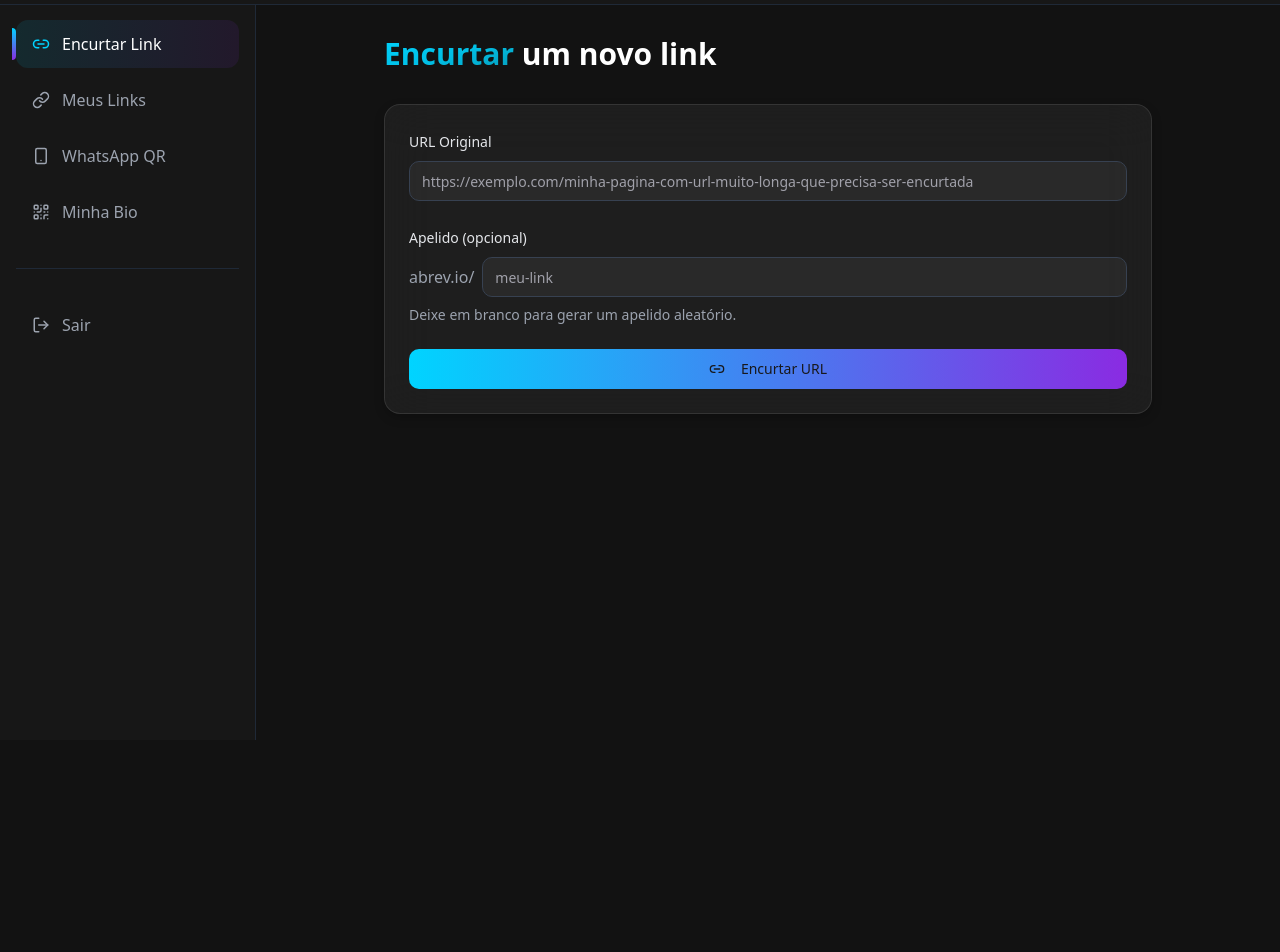
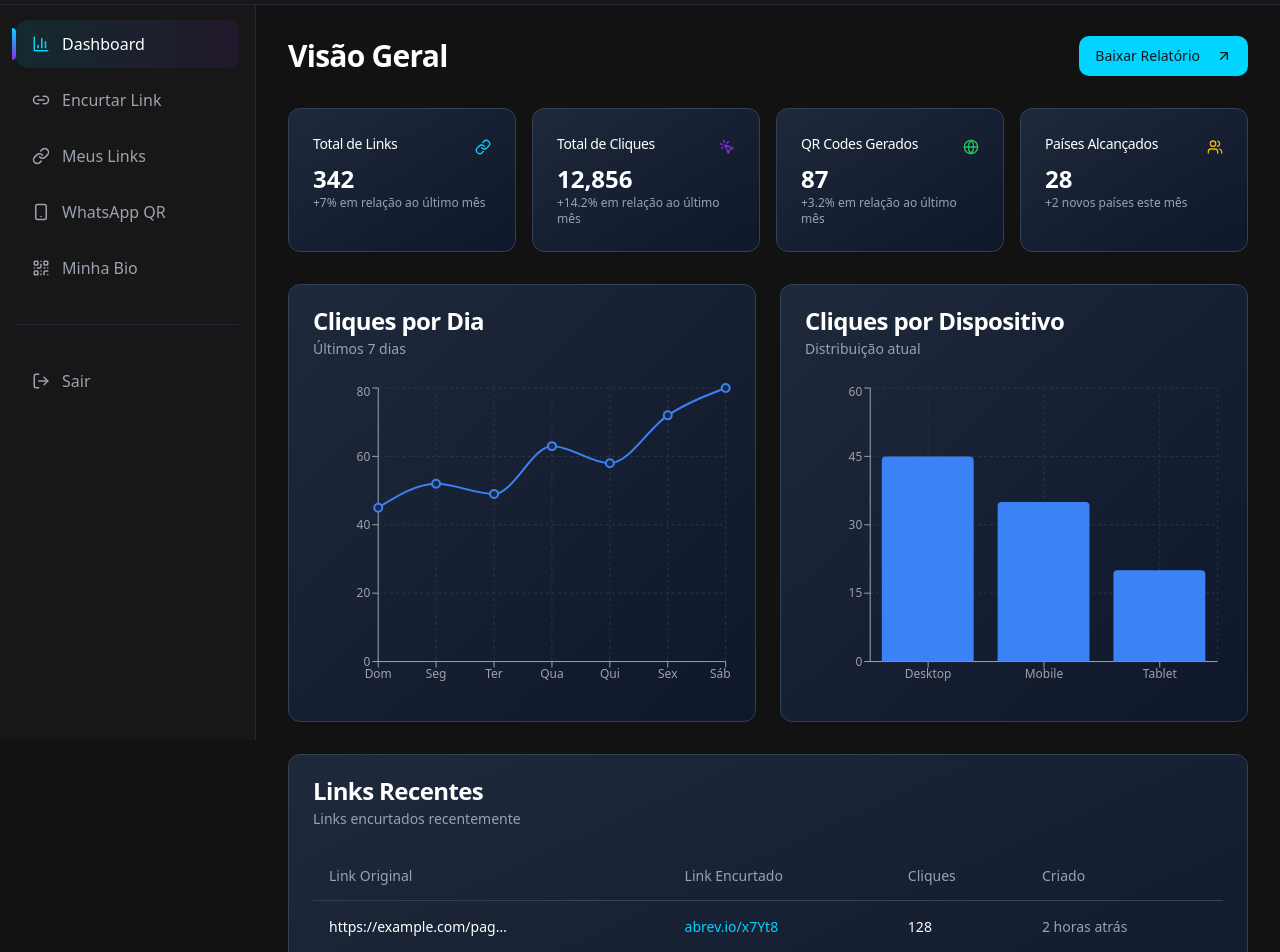
Before and after one commit to imperiopharma/abrevio_v1, a React (Vite) app: page /dashboard in a window 1280 px wide. Shown: the part 60-1012 px from the top of the page. Before the commit the page ends 800 px from the top, so only its background shows below. Built offline with nearby package versions, Linux system fonts and the light colour scheme.

Commit message:
feat: Add dashboard home page
Implement the dashboard home page to display metrics and details after login.

```diff
--- /dev/null
+++ b/src/components/DashboardHome.tsx
@@ -0,0 +1,224 @@
+
+import React from 'react';
+import {
+  BarChart,
+  LineChart,
+  Bar,
+  Line,
+  XAxis,
+  YAxis,
+  CartesianGrid,
+  Tooltip,
+  ResponsiveContainer,
+  Legend
+} from 'recharts';
+import {
+  BarChart3,
+  Link,
+  ArrowUpRight,
+  Users,
+  MousePointerClick,
+  Globe
+} from 'lucide-react';
+import { Card, CardContent, CardHeader, CardTitle, CardDescription } from '@/components/ui/card';
+import { Table, TableHeader, TableRow, TableHead, TableBody, TableCell } from '@/components/ui/table';
+import { Button } from '@/components/ui/button';
+import { ChartContainer, ChartTooltip, ChartTooltipContent } from '@/components/ui/chart';
+
+// Dados de exemplo para as métricas
+const linkClickData = [
+  { name: 'Dom', clicks: 45 },
+  { name: 'Seg', clicks: 52 },
+  { name: 'Ter', clicks: 49 },
+  { name: 'Qua', clicks: 63 },
+  { name: 'Qui', clicks: 58 },
+  { name: 'Sex', clicks: 72 },
+  { name: 'Sáb', clicks: 80 },
+];
+
+const deviceData = [
+  { name: 'Desktop', value: 45 },
+  { name: 'Mobile', value: 35 },
+  { name: 'Tablet', value: 20 },
+];
+
+const recentLinks = [
+  { id: 1, original: 'https://example.com/pagina-muito-longa-com-varios-parametros-e-utm-codes', short: 'abrev.io/x7Yt8', clicks: 128, created: '2 horas atrás' },
+  { id: 2, original: 'https://another-site.com/products/featured-items', short: 'abrev.io/pR9z2', clicks: 84, created: '8 horas atrás' },
+  { id: 3, original: 'https://blog.tech/article/ten-tips-for-productivity', short: 'abrev.io/k4L9m', clicks: 56, created: '1 dia atrás' },
+  { id: 4, original: 'https://curso-online.edu/matricula/programacao', short: 'abrev.io/c8D3f', clicks: 32, created: '2 dias atrás' },
+];
+
+const chartConfig = {
+  clicks: { label: 'Cliques', theme: { light: '#3b82f6', dark: '#60a5fa' } },
+  whatsapp: { label: 'QR WhatsApp', theme: { light: '#10b981', dark: '#34d399' } },
+  bio: { label: 'Links Bio', theme: { light: '#8b5cf6', dark: '#a78bfa' } },
+};
+
+const DashboardHome = () => {
+  return (
+    <div className="space-y-8">
+      <div className="flex items-center justify-between">
+        <h2 className="text-3xl font-bold tracking-tight text-white">Visão Geral</h2>
+        <Button className="bg-abrev-blue hover:bg-abrev-blue/90">
+          Baixar Relatório
+          <ArrowUpRight className="ml-2 h-4 w-4" />
+        </Button>
+      </div>
+
+      {/* Cards de estatísticas */}
+      <div className="grid gap-4 md:grid-cols-2 lg:grid-cols-4">
+        <Card className="bg-gradient-to-br from-slate-800 to-slate-900 border-slate-700">
+          <CardHeader className="flex flex-row items-center justify-between pb-2">
+            <CardTitle className="text-white text-sm font-medium">Total de Links</CardTitle>
+            <Link className="h-4 w-4 text-abrev-blue" />
+          </CardHeader>
+          <CardContent>
+            <div className="text-2xl font-bold text-white">342</div>
+            <p className="text-xs text-slate-400">+7% em relação ao último mês</p>
+          </CardContent>
+        </Card>
+
+        <Card className="bg-gradient-to-br from-slate-800 to-slate-900 border-slate-700">
+          <CardHeader className="flex flex-row items-center justify-between pb-2">
+            <CardTitle className="text-white text-sm font-medium">Total de Cliques</CardTitle>
+            <MousePointerClick className="h-4 w-4 text-abrev-purple" />
+          </CardHeader>
+          <CardContent>
+            <div className="text-2xl font-bold text-white">12,856</div>
+            <p className="text-xs text-slate-400">+14.2% em relação ao último mês</p>
+          </CardContent>
+        </Card>
+
+        <Card className="bg-gradient-to-br from-slate-800 to-slate-900 border-slate-700">
+          <CardHeader className="flex flex-row items-center justify-between pb-2">
+            <CardTitle className="text-white text-sm font-medium">QR Codes Gerados</CardTitle>
+            <Globe className="h-4 w-4 text-green-500" />
+          </CardHeader>
+          <CardContent>
+            <div className="text-2xl font-bold text-white">87</div>
+            <p className="text-xs text-slate-400">+3.2% em relação ao último mês</p>
+          </CardContent>
+        </Card>
+
+        <Card className="bg-gradient-to-br from-slate-800 to-slate-900 border-slate-700">
+          <CardHeader className="flex flex-row items-center justify-between pb-2">
+            <CardTitle className="text-white text-sm font-medium">Países Alcançados</CardTitle>
+            <Users className="h-4 w-4 text-yellow-500" />
+          </CardHeader>
+          <CardContent>
+            <div className="text-2xl font-bold text-white">28</div>
+            <p className="text-xs text-slate-400">+2 novos países este mês</p>
+          </CardContent>
+        </Card>
+      </div>
+
+      {/* Gráficos */}
+      <div className="grid grid-cols-1 md:grid-cols-2 gap-6">
+        <Card className="bg-gradient-to-br from-slate-800 to-slate-900 border-slate-700">
+          <CardHeader>
+            <CardTitle className="text-white">Cliques por Dia</CardTitle>
+            <CardDescription className="text-slate-400">Últimos 7 dias</CardDescription>
+          </CardHeader>
+          <CardContent>
+            <ChartContainer config={chartConfig} className="aspect-[4/3]">
+              <LineChart data={linkClickData}>
+                <CartesianGrid strokeDasharray="3 3" stroke="#2d3748" />
+                <XAxis dataKey="name" stroke="#94a3b8" />
+                <YAxis stroke="#94a3b8" />
+                <ChartTooltip
+                  content={
+                    <ChartTooltipContent
+                      indicator="line"
+                      formatter={(value) => [`${value} cliques`, 'Cliques']}
+                    />
+                  }
+                />
+                <Line
+                  type="monotone"
+                  dataKey="clicks"
+                  name="clicks"
+                  stroke="var(--color-clicks)"
+                  strokeWidth={2}
+                  dot={{ stroke: "var(--color-clicks)", strokeWidth: 2, r: 4, fill: "#1e293b" }}
+                  activeDot={{ r: 6, fill: "var(--color-clicks)" }}
+                />
+              </LineChart>
+            </ChartContainer>
+          </CardContent>
+        </Card>
+
+        <Card className="bg-gradient-to-br from-slate-800 to-slate-900 border-slate-700">
+          <CardHeader>
+            <CardTitle className="text-white">Cliques por Dispositivo</CardTitle>
+            <CardDescription className="text-slate-400">Distribuição atual</CardDescription>
+          </CardHeader>
+          <CardContent>
+            <ChartContainer config={chartConfig} className="aspect-[4/3]">
+              <BarChart data={deviceData}>
+                <CartesianGrid strokeDasharray="3 3" stroke="#2d3748" />
+                <XAxis dataKey="name" stroke="#94a3b8" />
+                <YAxis stroke="#94a3b8" />
+                <ChartTooltip
+                  content={
+                    <ChartTooltipContent
+                      indicator="bar"
+                      formatter={(value) => [`${value}%`, 'Porcentagem']}
+                    />
+                  }
+                />
+                <Bar
+                  dataKey="value"
+                  name="clicks"
+                  fill="var(--color-clicks)"
+                  radius={[4, 4, 0, 0]}
+                />
+              </BarChart>
+            </ChartContainer>
+          </CardContent>
+        </Card>
+      </div>
+
+      {/* Links recentes */}
+      <Card className="bg-gradient-to-br from-slate-800 to-slate-900 border-slate-700">
+        <CardHeader>
+          <CardTitle className="text-white">Links Recentes</CardTitle>
+          <CardDescription className="text-slate-400">Links encurtados recentemente</CardDescription>
+        </CardHeader>
+        <CardContent>
+          <Table>
+            <TableHeader>
+              <TableRow className="border-slate-700">
+                <TableHead className="text-slate-400">Link Original</TableHead>
+                <TableHead className="text-slate-400">Link Encurtado</TableHead>
+                <TableHead className="text-slate-400">Cliques</TableHead>
+                <TableHead className="text-slate-400">Criado</TableHead>
+              </TableRow>
+            </TableHeader>
+            <TableBody>
+              {recentLinks.map((link) => (
+                <TableRow key={link.id} className="border-slate-700">
+                  <TableCell className="font-medium text-white">
+                    <div className="truncate max-w-[180px]" title={link.original}>
+                      {link.original}
+                    </div>
+                  </TableCell>
+                  <TableCell className="text-abrev-blue">{link.short}</TableCell>
+                  <TableCell className="text-white">{link.clicks}</TableCell>
+                  <TableCell className="text-slate-400">{link.created}</TableCell>
+                </TableRow>
+              ))}
+            </TableBody>
+          </Table>
+          <div className="mt-4 flex justify-center">
+            <Button variant="outline" className="text-white border-slate-700 hover:bg-slate-700">
+              Ver Todos os Links
+            </Button>
+          </div>
+        </CardContent>
+      </Card>
+    </div>
+  );
+};
+
+export default DashboardHome;
--- a/src/pages/Dashboard.tsx
+++ b/src/pages/Dashboard.tsx
@@ -6,13 +6,15 @@ import { Button } from '@/components/ui/button';
 import LinkShortener from '@/components/LinkShortener';
 import MyLinks from '@/components/MyLinks';
 import WhatsAppQR from '@/components/WhatsAppQR';
+import DashboardHome from '@/components/DashboardHome';
 import { Link2, Link, QrCode, Smartphone, BarChart3, LogOut, Menu, X } from 'lucide-react';
 
 const Dashboard = () => {
-  const [activeTab, setActiveTab] = useState('shorten');
+  const [activeTab, setActiveTab] = useState('home');
   const [isMobileMenuOpen, setIsMobileMenuOpen] = useState(false);
 
   const tabs = [
+    { id: 'home', label: 'Dashboard', icon: <BarChart3 size={18} /> },
     { id: 'shorten', label: 'Encurtar Link', icon: <Link2 size={18} /> },
     { id: 'links', label: 'Meus Links', icon: <Link size={18} /> },
     { id: 'whatsapp', label: 'WhatsApp QR', icon: <Smartphone size={18} /> },
@@ -21,6 +23,8 @@ const Dashboard = () => {
 
   const renderContent = () => {
     switch (activeTab) {
+      case 'home':
+        return <DashboardHome />;
       case 'shorten':
         return <LinkShortener />;
       case 'links':
@@ -30,7 +34,7 @@ const Dashboard = () => {
       case 'bio':
         return <div>Bio Content - To be implemented</div>;
       default:
-        return <LinkShortener />;
+        return <DashboardHome />;
     }
   };
 
```
